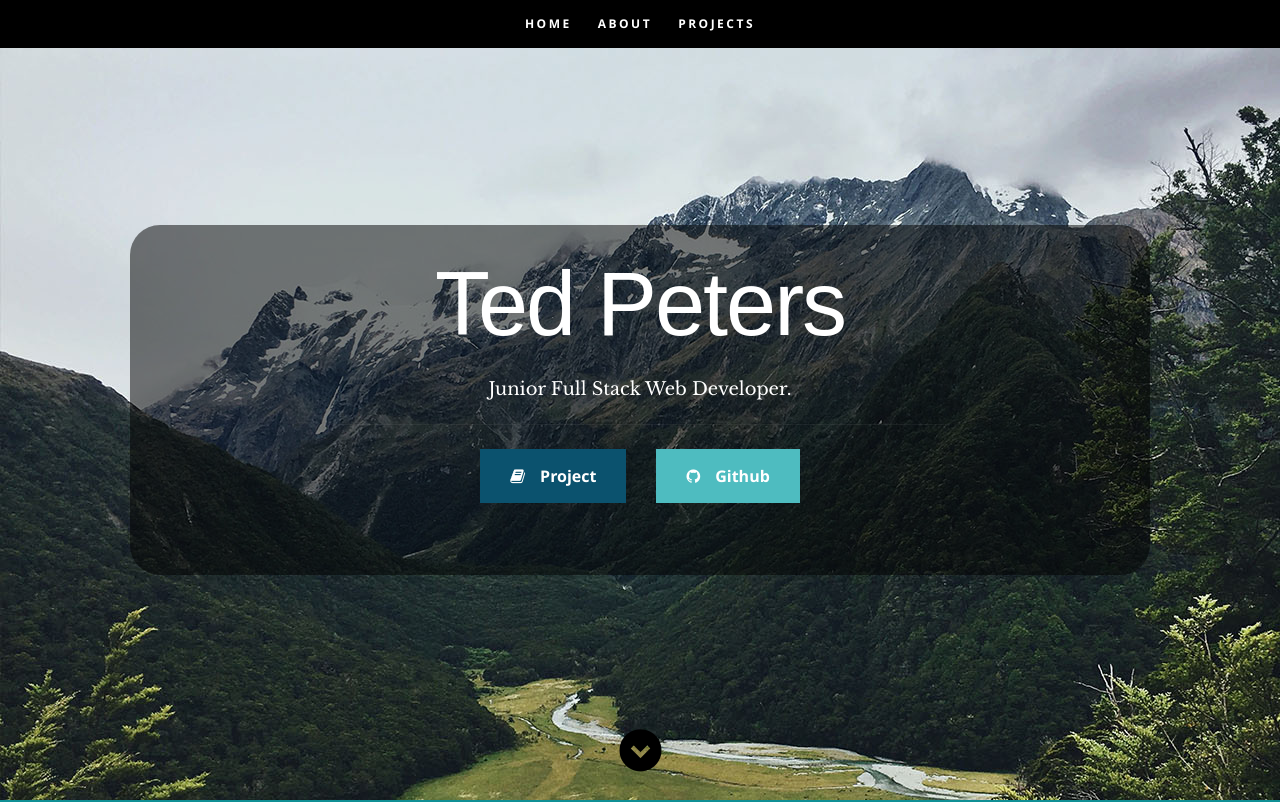
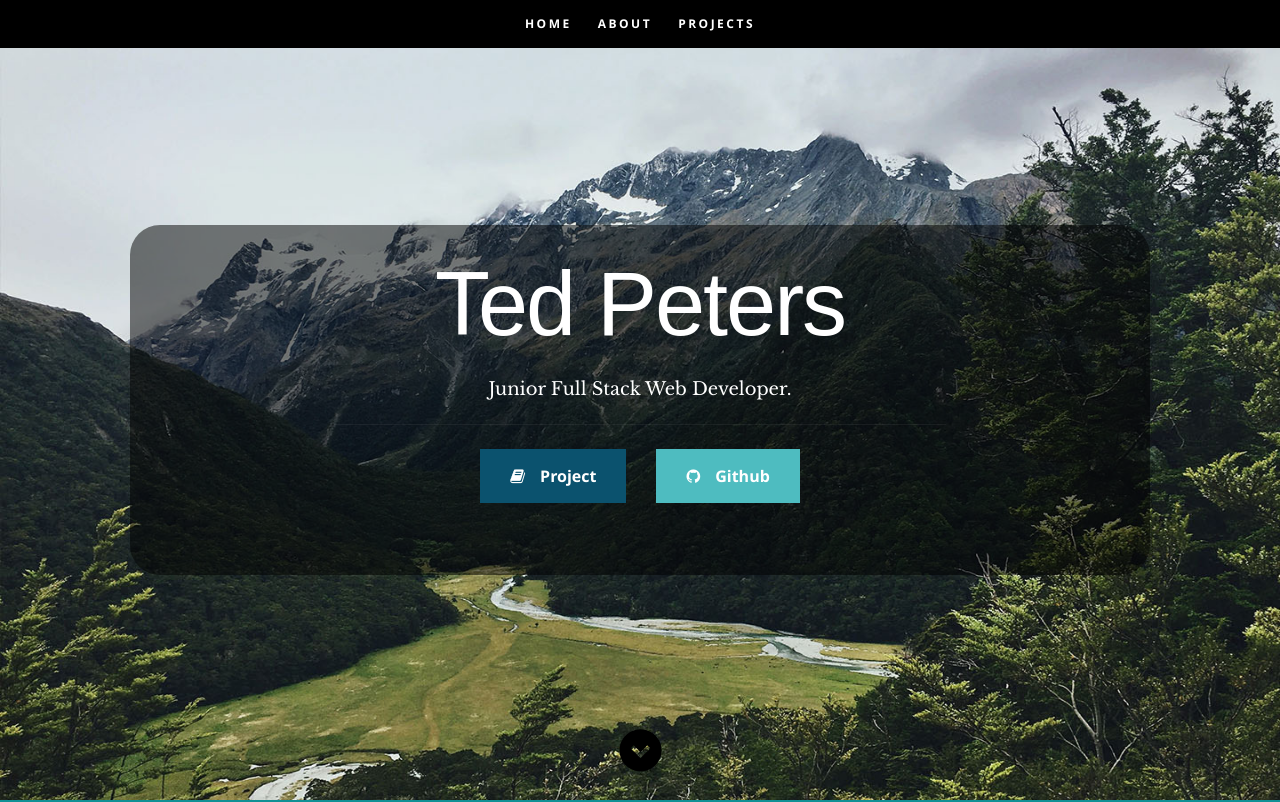
Before and after one commit to Drop-G/portfolio, a React (Create React App) app: page / in a window 1280 px wide. Shown: the top 802 px of the page. Built offline with nearby package versions, Linux system fonts and the light colour scheme.

Commit message:
eader background set to no repeat 100% view

```diff
--- a/public/css/layout.css
+++ b/public/css/layout.css
@@ -22,13 +22,14 @@ body { background: #0f0f0f; }
 /* ------------------------------------------------------------------ */
 
 header {
-   position: relative;
    height: 800px;
    min-height: 500px;
    width: 100%;
    background-image: url("../images/bg1.jpg");
    text-align: center;
    overflow: hidden;
+   background-repeat: no-repeat;
+   background-size: 100% 100%;
 }
 
 /* vertically center banner section */
```
